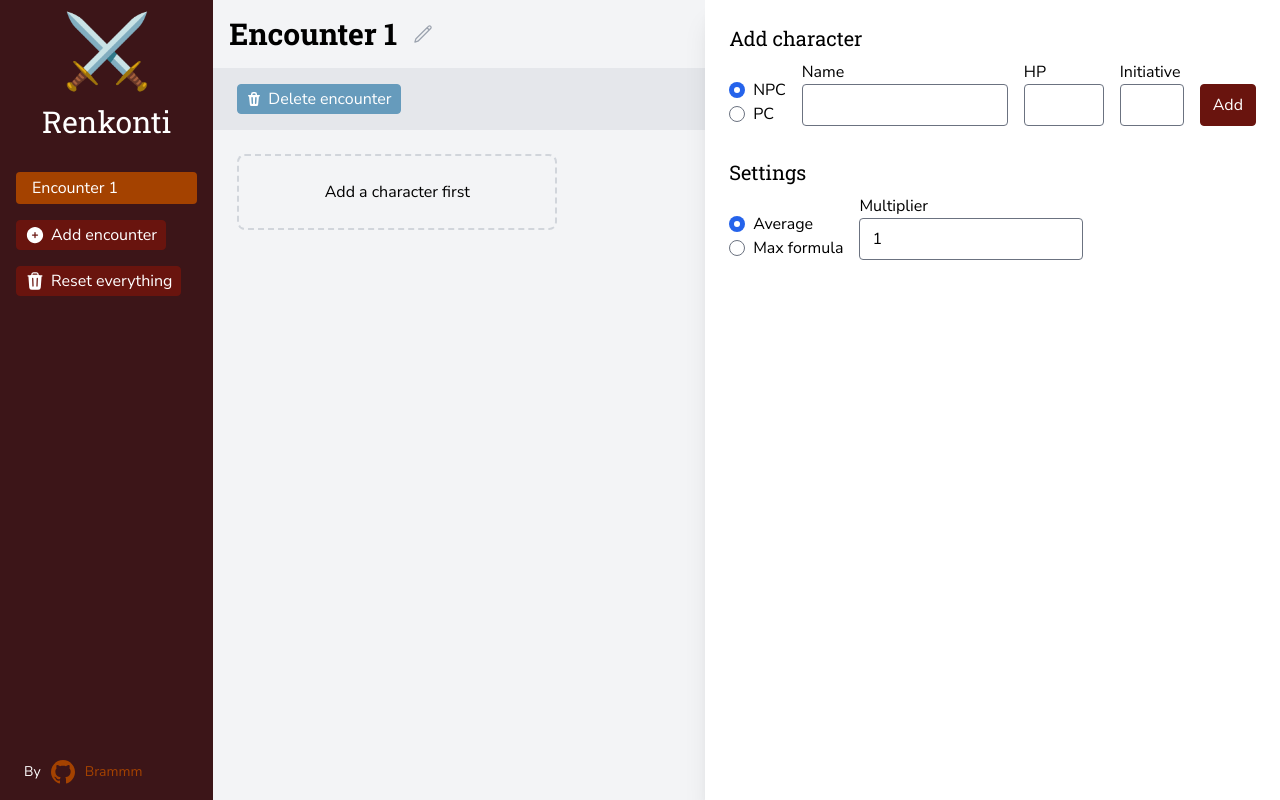
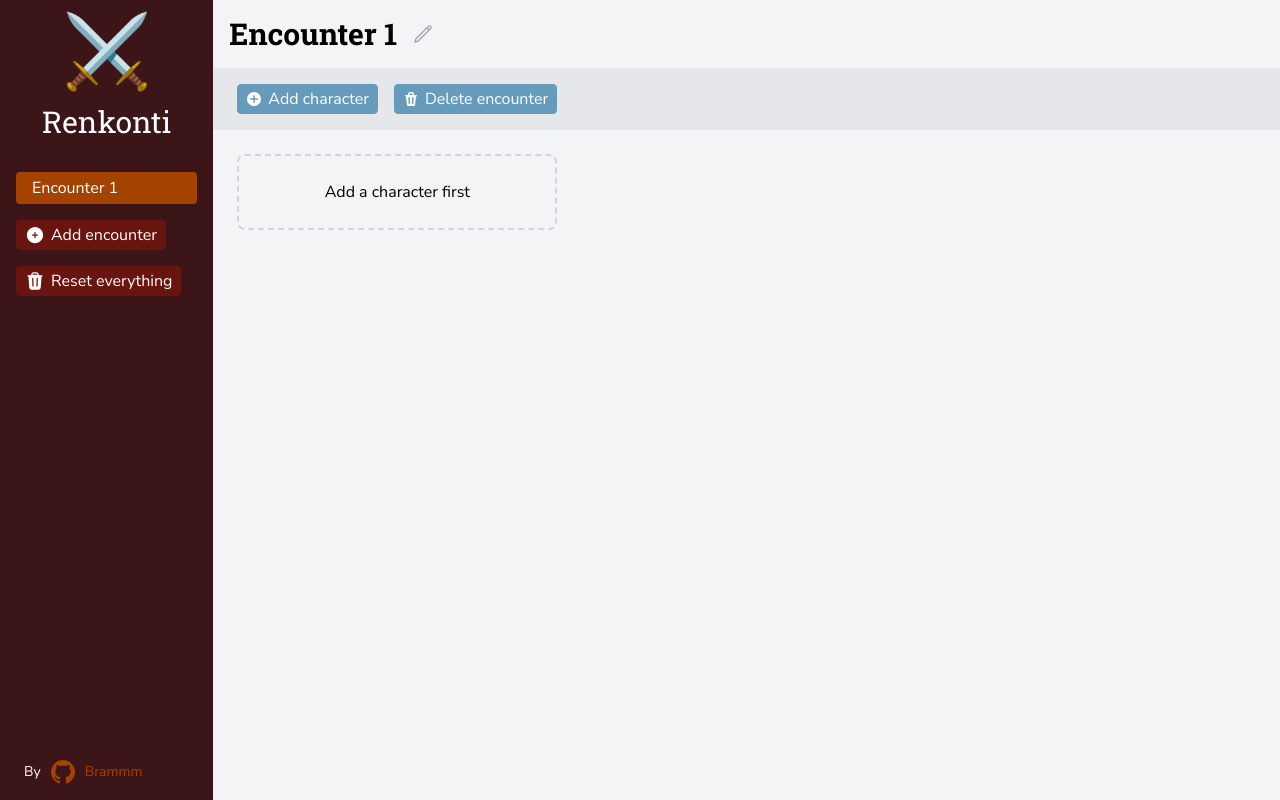
Before and after one commit to Brammm/dnd-encounter-tracker, a React (Vite) app: page / in a window 1280 px wide. Built offline with nearby package versions, Linux system fonts and the light colour scheme.

Commit message:
Put form in a slideover

```diff
--- a/src/components/Button.tsx
+++ b/src/components/Button.tsx
@@ -6,10 +6,11 @@ type Impact = 'primary' | 'secondary';
 
 type Props = {
     children: ReactNode;
+    disabled?: boolean;
+    impact?: Impact;
     onClick?: () => void;
+    size?: Size;
     submit?: boolean;
-    size?: Size;
-    impact?: Impact;
 };
 
 const sizeClasses: Record<Size, string> = {
@@ -18,10 +19,17 @@ const sizeClasses: Record<Size, string> = {
 };
 const impactClasses: Record<Impact, string> = {
     primary: 'border border-primary bg-primary hover:bg-highlight hover:border-highlight',
-    secondary: 'border border-accent bg-accent hover:opacity-80',
+    secondary: 'border border-accent bg-accent hover:opacity-80 disabled:opacity-80',
 };
 
-export default function Button({children, impact = 'primary', onClick, size = 'normal', submit}: Props) {
+export default function Button({
+    children,
+    disabled = false,
+    impact = 'primary',
+    onClick,
+    size = 'normal',
+    submit,
+}: Props) {
     return (
         <button
             className={clsx(
@@ -29,6 +37,7 @@ export default function Button({children, impact = 'primary', onClick, size = 'n
                 sizeClasses[size],
                 impactClasses[impact],
             )}
+            disabled={disabled}
             type={submit ? 'submit' : 'button'}
             onClick={!submit && onClick ? onClick : undefined}
         >
--- a/src/components/encounter/AddCharacterForm.tsx
+++ b/src/components/encounter/AddCharacterForm.tsx
@@ -73,7 +73,6 @@ export default function AddCharacterForm({onAdd}: Props) {
 
     return (
         <form onSubmit={handleSubmit}>
-            <h2 className="text-xl font-serif mb-2">Add character</h2>
             <div className={'flex gap-x-4'}>
                 <p className="flex flex-col justify-end">
                     <RadioButton
--- /dev/null
+++ b/src/components/encounter/Characters.tsx
@@ -0,0 +1,35 @@
+import {CharacterRow} from './CharacterRow.tsx';
+import {Encounter} from '../../hooks/useApp.tsx';
+
+type Props = {
+    encounter: Encounter;
+};
+
+export default function Characters({encounter}: Props) {
+    return (
+        <div>
+            <div className="p-6 flex flex-col w-fit">
+                {encounter.characters.length > 0 ? (
+                    <>
+                        <h2 className="text-xl font-bold text-gray-700 mb-4">Turn: {encounter.turn || 0}</h2>
+                        <div className="flex flex-col gap-y-4">
+                            {encounter.characters.map((character) => {
+                                return (
+                                    <CharacterRow
+                                        character={character}
+                                        encounterId={encounter.id}
+                                        key={`${encounter.id}-${character.id}`}
+                                    />
+                                );
+                            })}
+                        </div>
+                    </>
+                ) : (
+                    <div className="border-2 border-dashed border-gray-300 p-6 w-80 text-center rounded-lg">
+                        Add a character first
+                    </div>
+                )}
+            </div>
+        </div>
+    );
+}
--- a/src/components/encounter/Encounter.tsx
+++ /dev/null
@@ -1,97 +0,0 @@
-import {CharacterRow} from './CharacterRow.tsx';
-import useApp, {Encounter} from '../../hooks/useApp.tsx';
-import Button from '../Button.tsx';
-import {
-    ArrowDownIcon,
-    ArrowUturnLeftIcon,
-    DocumentDuplicateIcon,
-    ForwardIcon,
-    PlayIcon,
-    TrashIcon,
-} from '@heroicons/react/16/solid';
-
-type Props = {
-    encounter: Encounter;
-};
-
-export default function EncounterView({encounter}: Props) {
-    const {deleteEncounter, duplicateEncounter, nextCharacter, resetEncounter, sortOnInitiative, startEncounter} =
-        useApp();
-
-    return (
-        <div>
-            <div className="flex gap-x-4 bg-gray-200 px-6 py-4">
-                {encounter.characters.length > 0 && (
-                    <>
-                        <Button impact="secondary" size="small" onClick={() => sortOnInitiative(encounter.id)}>
-                            <ArrowDownIcon className="h-4" />
-                            Sort on initiative
-                        </Button>
-                        {encounter.turn ? (
-                            <>
-                                <Button impact="secondary" size="small" onClick={() => nextCharacter(encounter.id)}>
-                                    <ForwardIcon className="h-4" />
-                                    Next character
-                                </Button>
-                                <Button impact="secondary" size="small" onClick={() => resetEncounter(encounter.id)}>
-                                    <ArrowUturnLeftIcon className="h-4" />
-                                    Reset encounter
-                                </Button>
-                            </>
-                        ) : (
-                            <Button impact="secondary" size="small" onClick={() => startEncounter(encounter.id)}>
-                                <PlayIcon className="h-4" />
-                                Start encounter
-                            </Button>
-                        )}
-                        <Button
-                            impact="secondary"
-                            size="small"
-                            onClick={() => {
-                                duplicateEncounter(encounter.id);
-                            }}
-                        >
-                            <DocumentDuplicateIcon className="h-4" />
-                            Duplicate encounter
-                        </Button>
-                    </>
-                )}
-                <Button
-                    impact="secondary"
-                    size="small"
-                    onClick={() => {
-                        if (confirm('Are you sure?')) {
-                            deleteEncounter(encounter.id);
-                        }
-                    }}
-                >
-                    <TrashIcon className="h-4" />
-                    Delete encounter
-                </Button>
-            </div>
-
-            <div className="p-6 flex flex-col w-fit">
-                {encounter.characters.length > 0 ? (
-                    <>
-                        <h2 className="text-xl font-bold text-gray-700 mb-4">Turn: {encounter.turn || 0}</h2>
-                        <div className="flex flex-col gap-y-4">
-                            {encounter.characters.map((character) => {
-                                return (
-                                    <CharacterRow
-                                        character={character}
-                                        encounterId={encounter.id}
-                                        key={`${encounter.id}-${character.id}`}
-                                    />
-                                );
-                            })}
-                        </div>
-                    </>
-                ) : (
-                    <div className="border-2 border-dashed border-gray-300 p-6 w-80 text-center rounded-lg">
-                        Add a character first
-                    </div>
-                )}
-            </div>
-        </div>
-    );
-}
--- a/src/components/encounter/Header.tsx
+++ b/src/components/encounter/Header.tsx
@@ -33,7 +33,7 @@ export default function Header({encounter}: Props) {
             {editingEncounterName ? (
                 <form className="flex items-center" onSubmit={handleFinishEncounterRename}>
                     <input
-                        className="bg-gray-100 border-0 text-3xl font-bold font-serif p-0 outline-0"
+                        className="bg-gray-100 border-0 text-3xl font-bold font-serif p-0 focus:ring-0"
                         ref={encounterNameRef}
                         value={newEncounterName}
                         onChange={(e) => setNewEncounterName(e.currentTarget.value)}
--- a/src/components/page/Main.tsx
+++ b/src/components/page/Main.tsx
@@ -1,26 +1,123 @@
 import useApp, {Encounter} from '../../hooks/useApp.tsx';
 import AddCharacterForm from '../encounter/AddCharacterForm.tsx';
-import EncounterView from '../encounter/Encounter.tsx';
+import Characters from '../encounter/Characters.tsx';
 import Header from '../encounter/Header.tsx';
+import {useState} from 'react';
+import Button from '../Button.tsx';
+import {
+    ArrowDownIcon,
+    ArrowUturnLeftIcon,
+    DocumentDuplicateIcon,
+    ForwardIcon,
+    PlayIcon,
+    PlusCircleIcon,
+    TrashIcon,
+} from '@heroicons/react/16/solid';
+import {XMarkIcon} from '@heroicons/react/24/solid';
 
 type Props = {
     encounter: Encounter;
 };
 
 export default function Main({encounter}: Props) {
-    const {addCharacter} = useApp();
+    const {
+        addCharacter,
+        deleteEncounter,
+        duplicateEncounter,
+        nextCharacter,
+        resetEncounter,
+        sortOnInitiative,
+        startEncounter,
+    } = useApp();
+
+    const [showAddCharacterForm, setShowAddCharacterForm] = useState(false);
 
     return (
         <main className="bg-gray-100 h-full flex flex-col">
             <Header encounter={encounter} />
-            <EncounterView encounter={encounter} />
-            <div className="absolute top-0 bottom-0 right-0 bg-white shadow-xl p-6">
-                <AddCharacterForm
-                    onAdd={(type, name, initiative, hp) => {
-                        addCharacter(encounter.id, {type, name, initiative, hp});
+
+            <div className="flex gap-x-4 bg-gray-200 px-6 py-4">
+                <Button
+                    disabled={showAddCharacterForm}
+                    impact="secondary"
+                    size="small"
+                    onClick={() => {
+                        setShowAddCharacterForm(true);
                     }}
-                />
+                >
+                    <PlusCircleIcon className="h-4" />
+                    Add character
+                </Button>
+                {encounter.characters.length > 0 && (
+                    <>
+                        <Button impact="secondary" size="small" onClick={() => sortOnInitiative(encounter.id)}>
+                            <ArrowDownIcon className="h-4" />
+                            Sort on initiative
+                        </Button>
+                        {encounter.turn ? (
+                            <>
+                                <Button impact="secondary" size="small" onClick={() => nextCharacter(encounter.id)}>
+                                    <ForwardIcon className="h-4" />
+                                    Next character
+                                </Button>
+                                <Button impact="secondary" size="small" onClick={() => resetEncounter(encounter.id)}>
+                                    <ArrowUturnLeftIcon className="h-4" />
+                                    Reset encounter
+                                </Button>
+                            </>
+                        ) : (
+                            <Button impact="secondary" size="small" onClick={() => startEncounter(encounter.id)}>
+                                <PlayIcon className="h-4" />
+                                Start encounter
+                            </Button>
+                        )}
+                        <Button
+                            impact="secondary"
+                            size="small"
+                            onClick={() => {
+                                duplicateEncounter(encounter.id);
+                            }}
+                        >
+                            <DocumentDuplicateIcon className="h-4" />
+                            Duplicate encounter
+                        </Button>
+                    </>
+                )}
+                <Button
+                    impact="secondary"
+                    size="small"
+                    onClick={() => {
+                        if (confirm('Are you sure?')) {
+                            deleteEncounter(encounter.id);
+                        }
+                    }}
+                >
+                    <TrashIcon className="h-4" />
+                    Delete encounter
+                </Button>
             </div>
+
+            <Characters encounter={encounter} />
+            {showAddCharacterForm && (
+                <div className="absolute top-0 bottom-0 right-0 bg-white shadow-xl p-6">
+                    <div className="flex justify-between items-center">
+                        <h2 className="text-xl font-serif mb-2">Add character</h2>
+                        <button
+                            className="text-2xl text-gray-600 relative"
+                            onClick={() => setShowAddCharacterForm(false)}
+                        >
+                            <span className="absolute -inset-2.5" />
+                            <span className="sr-only">Close panel</span>
+                            <XMarkIcon className="h-6 w-6" aria-hidden="true" />
+                        </button>
+                    </div>
+                    <AddCharacterForm
+                        onAdd={(type, name, initiative, hp) => {
+                            addCharacter(encounter.id, {type, name, initiative, hp});
+                        }}
+                    />
+                </div>
+            )}
         </main>
     );
 }
```
